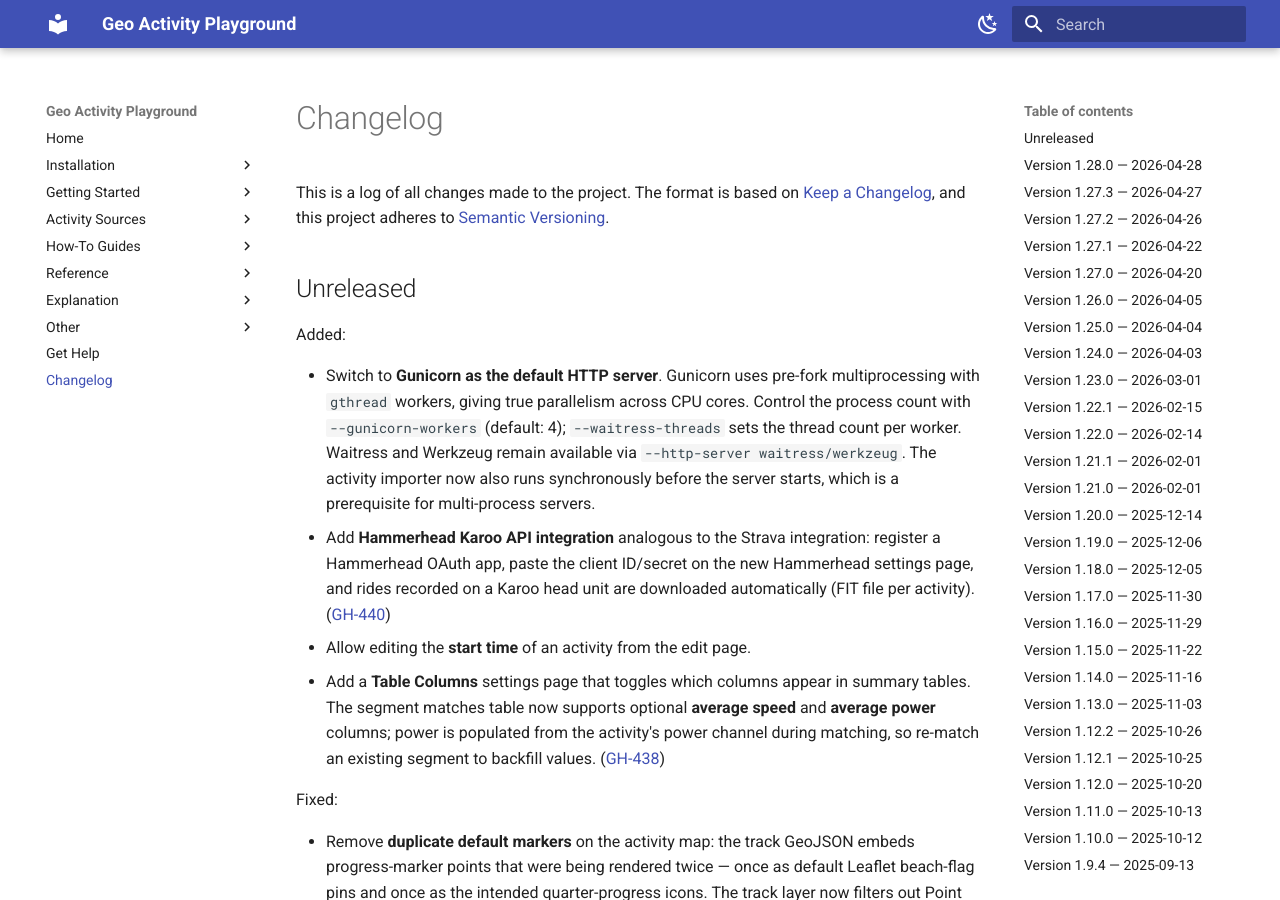
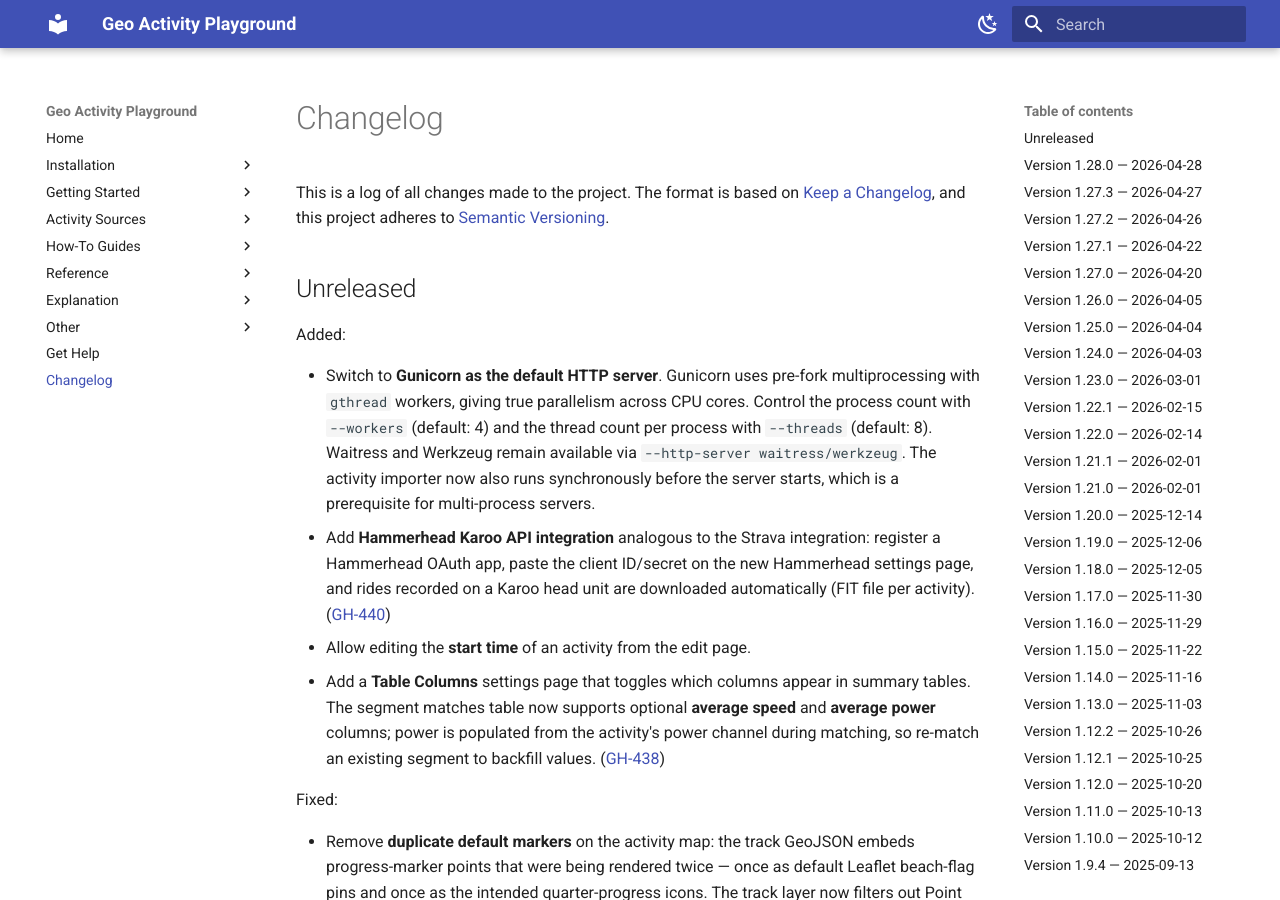
Before and after one commit to martin-ueding/geo-activity-playground, an MkDocs documentation site: the page built from docs/changelog.md, in a window 1280 px wide and 900 px high. Built offline with MkDocs 1.6.1 and Material for MkDocs 9.7.7, drawn with Linux system fonts in a browser that asks for light colours.

Commit message:
docs: update changelog to reflect --threads/--workers rename

```diff
--- a/docs/changelog.md
+++ b/docs/changelog.md
@@ -19,7 +19,7 @@ Types of changes
 
 Added:
 
-- Switch to **Gunicorn as the default HTTP server**. Gunicorn uses pre-fork multiprocessing with `gthread` workers, giving true parallelism across CPU cores. Control the process count with `--gunicorn-workers` (default: 4); `--waitress-threads` sets the thread count per worker. Waitress and Werkzeug remain available via `--http-server waitress/werkzeug`. The activity importer now also runs synchronously before the server starts, which is a prerequisite for multi-process servers.
+- Switch to **Gunicorn as the default HTTP server**. Gunicorn uses pre-fork multiprocessing with `gthread` workers, giving true parallelism across CPU cores. Control the process count with `--workers` (default: 4) and the thread count per process with `--threads` (default: 8). Waitress and Werkzeug remain available via `--http-server waitress/werkzeug`. The activity importer now also runs synchronously before the server starts, which is a prerequisite for multi-process servers.
 - Add **Hammerhead Karoo API integration** analogous to the Strava integration: register a Hammerhead OAuth app, paste the client ID/secret on the new Hammerhead settings page, and rides recorded on a Karoo head unit are downloaded automatically (FIT file per activity). ([GH-440](https://github.com/martin-ueding/geo-activity-playground/discussions/440))
 - Allow editing the **start time** of an activity from the edit page.
 - Add a **Table Columns** settings page that toggles which columns appear in summary tables. The segment matches table now supports optional **average speed** and **average power** columns; power is populated from the activity's power channel during matching, so re-match an existing segment to backfill values. ([GH-438](https://github.com/martin-ueding/geo-activity-playground/issues/438))
```
